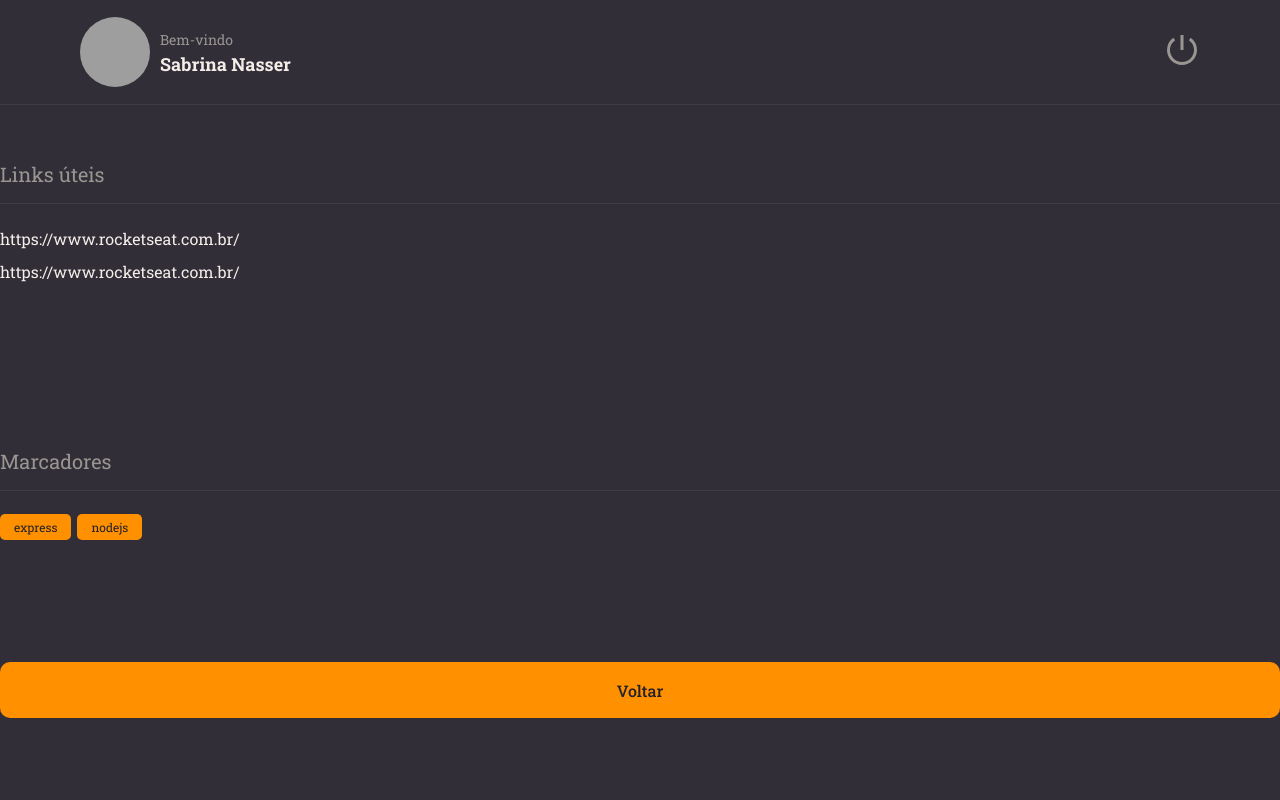
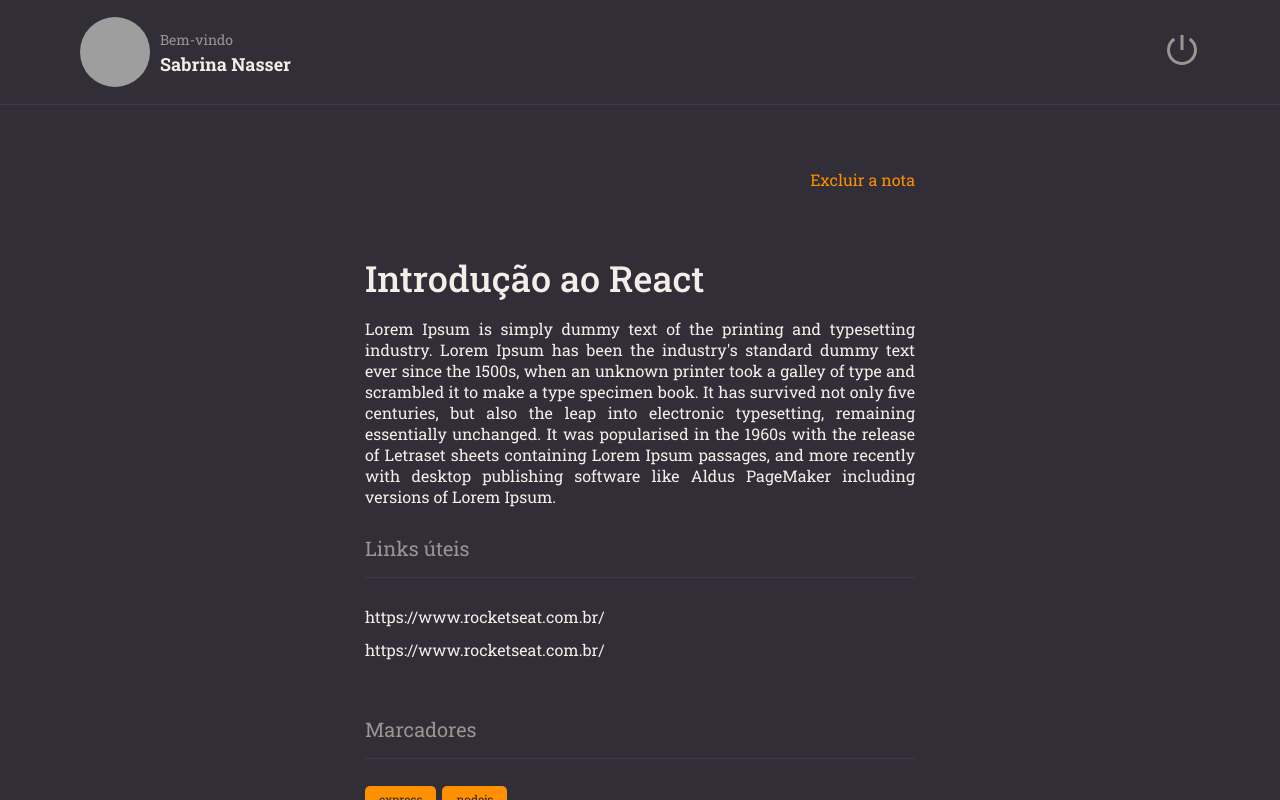
Before and after one commit to sabrinaduque/rocketnotes, a React (Vite) app: page / in a window 1280 px wide. Built offline with nearby package versions, Linux system fonts and the light colour scheme; grey boxes are pictures that could not be loaded.

Commit message:
add buttonText

```diff
--- /dev/null
+++ b/src/components/ButtonText/index.jsx
@@ -0,0 +1,12 @@
+import { Container } from "./styles";
+
+export function ButtonText({ title, ...rest }) {
+  return (
+    <Container
+    type="button"
+    {...rest}
+    >
+      {title}
+    </Container>
+  )
+}
--- /dev/null
+++ b/src/components/ButtonText/styles.js
@@ -0,0 +1,8 @@
+import styled from "styled-components"
+
+export const Container = styled.button`
+  color: ${({ theme }) => theme.COLORS.ORANGE};
+  font-size: 16px;
+  background: none;
+  border: none;
+`
--- a/src/components/Section/styles.js
+++ b/src/components/Section/styles.js
@@ -1,13 +1,13 @@
-import { styled } from "styled-components";
+import styled from "styled-components";
 
 export const Container = styled.section`
-  margin: 56px 0 28px;
+  margin: 28px 0;
 
   >h2 {
     border-bottom: 1px solid;
     border-bottom-color: ${({ theme }) => theme.COLORS.BACKGROUND_700};
     padding-bottom: 16px;
-    margin-bottom: 24px;
+    margin-bottom: 28px;
 
     color: ${({ theme }) => theme.COLORS.GRAY_100};
     font-size: 20px;
--- a/src/components/tag/styles.js
+++ b/src/components/tag/styles.js
@@ -1,4 +1,4 @@
-import { styled } from "styled-components";
+import styled  from "styled-components";
 
 export const Container = styled.span`
   font-size: 12px;
--- a/src/pages/Details/index.jsx
+++ b/src/pages/Details/index.jsx
@@ -1,13 +1,34 @@
-import { Container, Links } from './styles'
+import { Container, Links, Content } from './styles'
+
 import { Header } from '../../components/Header'
 import { Button } from '../../components/Button'
 import { Section } from '../../components/Section'
-import { Tag } from '../../components/tag'
+import { Tag } from '../../components/Tag'
+import { ButtonText } from '../../components/ButtonText'
 
 export function Details() {
   return (
     <Container>
       <Header />
+      <main>
+        <Content>
+          <ButtonText title="Excluir a nota" />
+
+          <h1>
+            Introdução ao React
+          </h1>
+
+          <p>
+            Lorem Ipsum is simply dummy text of the printing and typesetting industry.
+            Lorem Ipsum has been the industry's standard dummy text ever since the 1500s,
+            when an unknown printer took a galley of type and scrambled it to make a type
+            specimen book. It has survived not only five centuries, but also the leap into
+            electronic typesetting, remaining essentially unchanged. It was popularised in
+            the 1960s with the release of Letraset sheets containing Lorem Ipsum passages,
+            and more recently with desktop publishing software like Aldus PageMaker including
+            versions of Lorem Ipsum.
+          </p>
+
           <Section title="Links úteis">
             <Links>
               <li><a href="#">https://www.rocketseat.com.br/</a></li>
@@ -16,12 +37,14 @@
           </Section>
 
           <Section title="Marcadores">
-        <Tag title="express"/>
-        <Tag title="nodejs"/>
+            <Tag title="express" />
+            <Tag title="nodejs" />
           </Section>
+
           <Button title="Voltar" />
+
+        </Content>
+      </main>
     </Container>
   )
 }
-//o children não é passado como uma propriedade comum igual com title,
-//ai para passar ela tem que ser como uma lista por exemplo
--- a/src/pages/Details/styles.js
+++ b/src/pages/Details/styles.js
@@ -3,18 +3,22 @@
 export const Container = styled.div`
   width: 100%;
   height: 100vh;
-
   display: grid;
   grid-template-rows: 105px auto;
   grid-template-areas:
   "header"
-  "content"
-  ;
+  "content";
+
+  > main {
+    grid-area: content;
+    overflow-y: scroll;
+    padding: 64px 0;
+  }
 `
 export const Links = styled.ul`
   list-style: none;
 
-  >li {
+  > li {
     margin-top: 12px;
   }
 
@@ -22,3 +26,30 @@
     color: ${({ theme }) => theme.COLORS.WHITE};
   }
 `
+
+export const Content = styled.div`
+  max-width:550px;
+  margin: 0 auto;
+
+  display: flex;
+  flex-direction: column;
+
+  > button:first-child {
+    align-self: end;
+  }
+
+  > h1 {
+    color: ${({ theme }) => theme.COLORS.WHITE};
+    font-size: 36px;
+    font-weight: 500;
+    margin-top: 64px;
+  }
+
+  > p {
+    color: ${({ theme }) => theme.COLORS.WHITE};
+    font-size: 16px;
+    margin-top: 16px;
+    font-weight: 400;
+    text-align: justify;
+  }
+`
```
Lines whose indentation alone changed are shown as unchanged.
